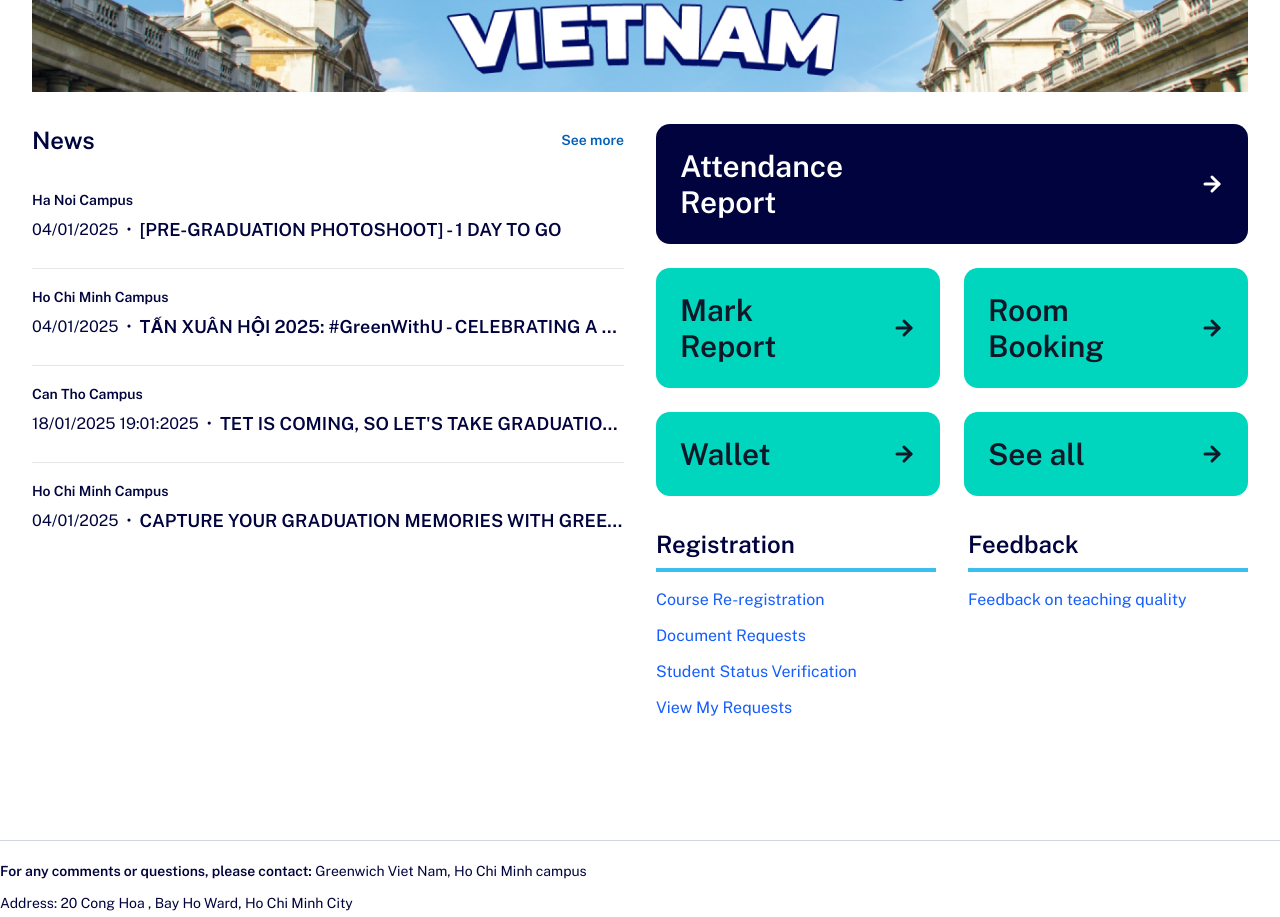
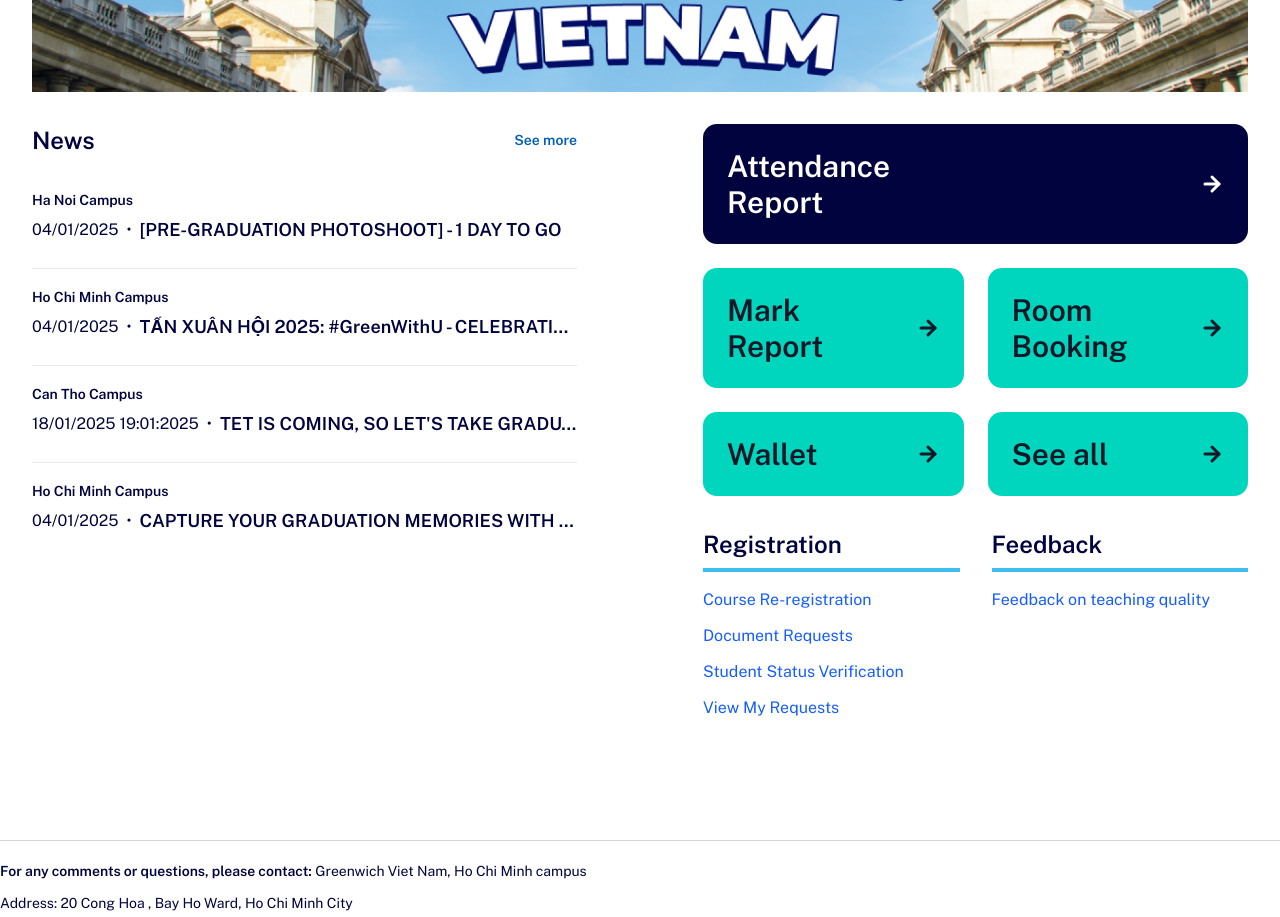
Before and after one commit to Horus031/FGW-Frontend, a React (Vite) app: page / in a window 1280 px wide. Shown: the part 480-1397 px from the top of the page. Built offline with nearby package versions, Linux system fonts and the light colour scheme.

Commit message:
style: adjust layout for home page

```diff
--- a/src/pages/HomeTemplate/HomePage/index.tsx
+++ b/src/pages/HomeTemplate/HomePage/index.tsx
@@ -15,7 +15,7 @@ const HomePage = () => {
 
       {/* Two Column Grid Below */}
       <div className="mx-auto px-4 sm:px-6 lg:px-8">
-        <div className="grid grid-cols-1 lg:grid-cols-2 md:gap-8 gap-31.5">
+        <div className="grid grid-cols-1 lg:grid-cols-2 md:gap-8 lg:gap-31.5">
           {/* Left Column */}
           <NewsSection />
 
```
Also changed, not shown: src/components/HomePage/NewsSection.tsx (+2 -6 lines).
